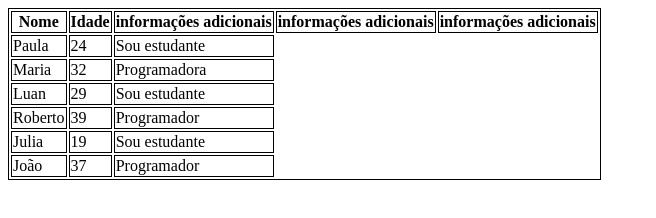
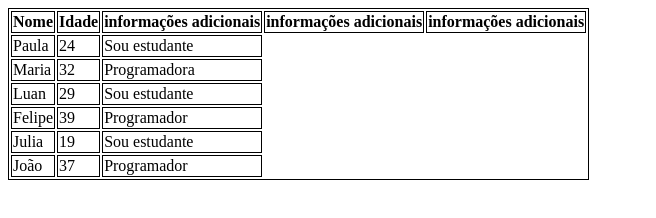
Before and after one commit to PLRocha/Html5-basico-dev-quest, a plain HTML site: page 09-tabela/index.html in a window 1280 px wide. Shown: the whole page, without its empty margins (0-656 px from the left). Drawn offline with Linux system fonts and the light colour scheme.

Commit message:
mudando roberto para felipe na coluna de nome

```diff
--- a/09-tabela/index.html
+++ b/09-tabela/index.html
@@ -39,7 +39,7 @@
                 <td>Sou estudante</td>
             </tr>
             <tr>
-                <td>Roberto</td>
+                <td>Felipe</td>
                 <td>39</td>
                 <td>Programador</td>
             </tr>
```
